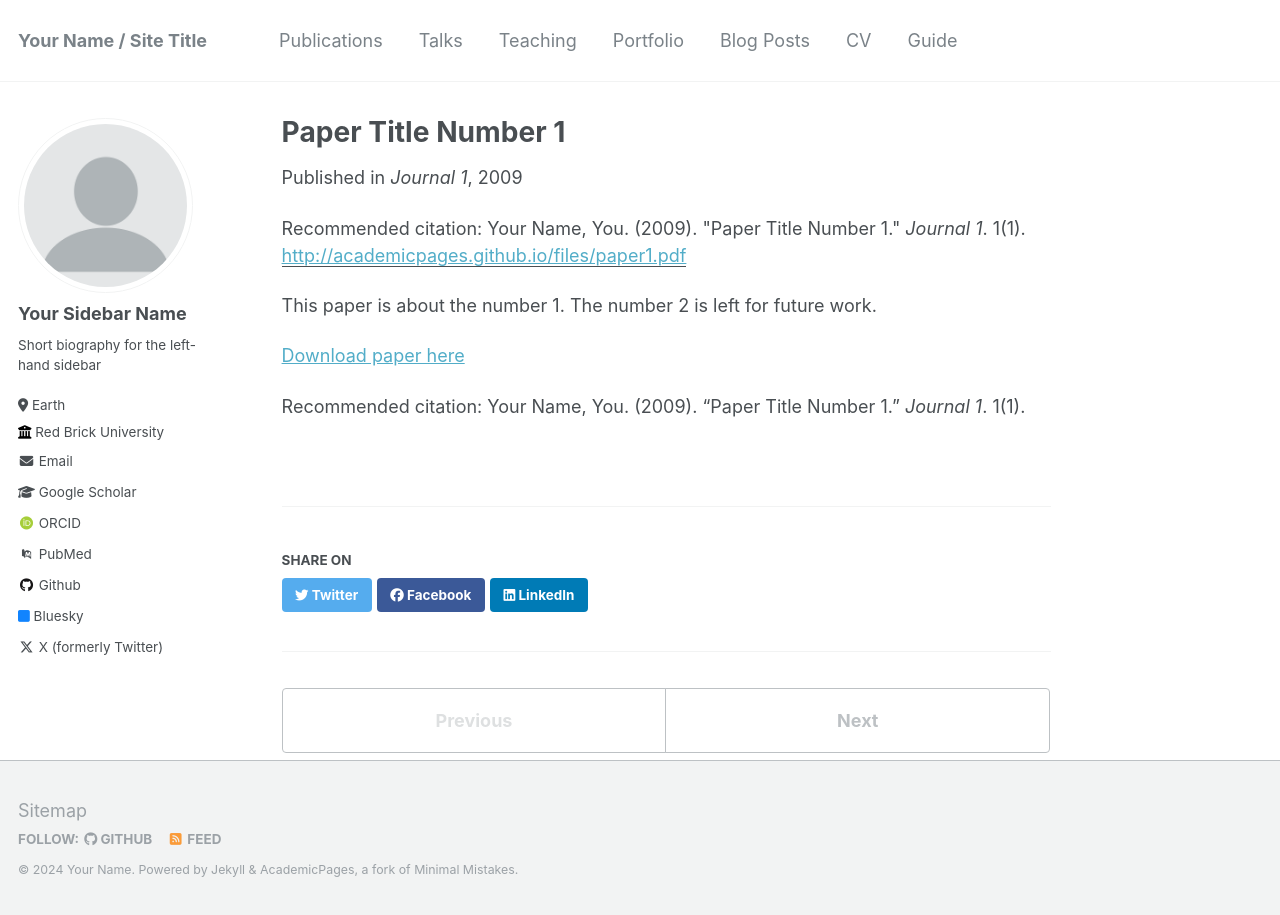
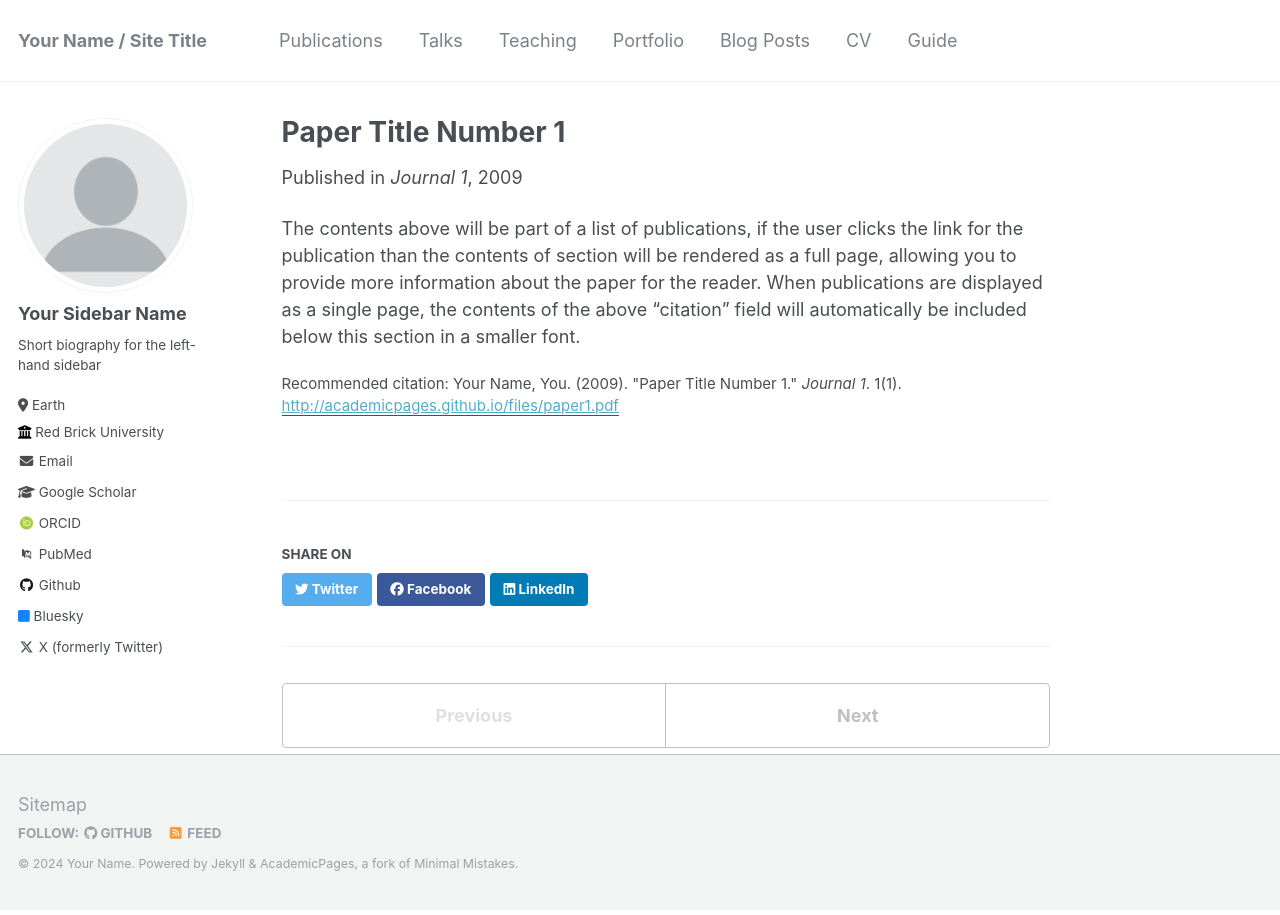
Before and after one commit to cxh42/cxh42.github.io, a Jekyll site: the page built from _publications/2009-10-01-paper-title-number-1.md, in a window 1280 px wide. Built offline with Jekyll 4.4.1, drawn with Linux system fonts in a browser that asks for light colours; some web fonts are replaced.

Commit message:
Closes #693 with updates to documentation and location of citation

```diff
--- a/_layouts/single.html
+++ b/_layouts/single.html
@@ -41,19 +41,18 @@ layout: default
         {% elsif page.date %}
           <p class="page__date"><strong><i class="fa fa-fw fa-calendar" aria-hidden="true"></i> {{ site.data.ui-text[site.locale].date_label | default: "Published:" }}</strong> <time datetime="{{ page.date | date_to_xmlschema }}">{{ page.date | default: "1900-01-01" | date: "%B %d, %Y" }}</time></p>
         {% endif %}
-
-
-        {% if page.citation and page.paperurl %}
-          <p>Recommended citation: {{ page.citation }} <a href="{{ page.paperurl }}"><u>{{ page.paperurl }}</u></a></p>
-        {% elsif page.citation %}
-          <p>Recommended citation: {{ page.citation }} </p>
-        {% endif %}
-
         </header>
       {% endunless %}
 
       <section class="page__content" itemprop="text">
         {{ content }}
+
+        {% if page.citation and page.paperurl %}
+          <p style="font-size: smaller">Recommended citation: {{ page.citation }} <a href="{{ page.paperurl }}"><u>{{ page.paperurl }}</u></a></p>
+        {% elsif page.citation %}
+          <p style="font-size: smaller">Recommended citation: {{ page.citation }} </p>
+        {% endif %}
+
         {% if page.link %}<div><a href="{{ page.link }}" class="btn">{{ site.data.ui-text[site.locale].ext_link_label | default: "Direct Link" }}</a></div>{% endif %}
       </section>
 
--- a/_publications/2009-10-01-paper-title-number-1.md
+++ b/_publications/2009-10-01-paper-title-number-1.md
@@ -8,8 +8,5 @@ venue: 'Journal 1'
 paperurl: 'http://academicpages.github.io/files/paper1.pdf'
 citation: 'Your Name, You. (2009). &quot;Paper Title Number 1.&quot; <i>Journal 1</i>. 1(1).'
 ---
-This paper is about the number 1. The number 2 is left for future work.
 
-[Download paper here](http://academicpages.github.io/files/paper1.pdf)
-
-Recommended citation: Your Name, You. (2009). "Paper Title Number 1." <i>Journal 1</i>. 1(1).
+The contents above will be part of a list of publications, if the user clicks the link for the publication than the contents of section will be rendered as a full page, allowing you to provide more information about the paper for the reader. When publications are displayed as a single page, the contents of the above "citation" field will automatically be included below this section in a smaller font.
```
Also changed, not shown: _publications/2010-10-01-paper-title-number-2.md (+1 -4 lines), _publications/2024-02-17-paper-title-number-4.md (added, +12 -0 lines).
